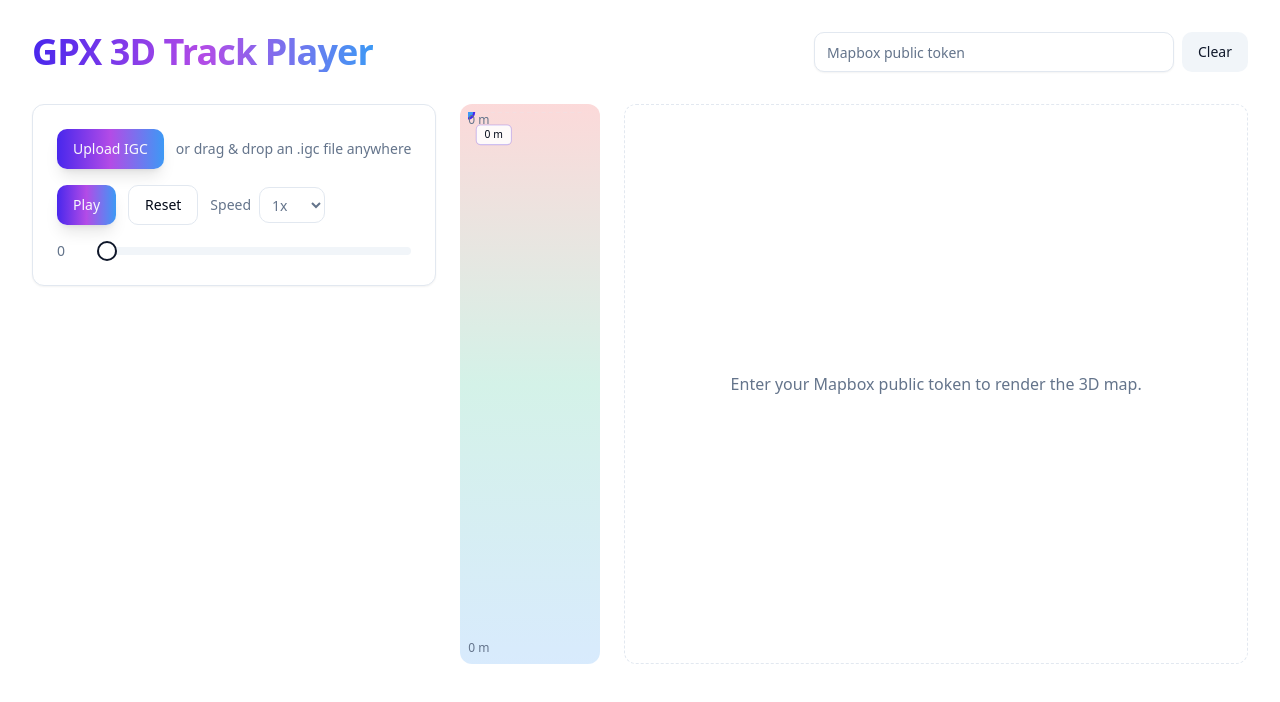
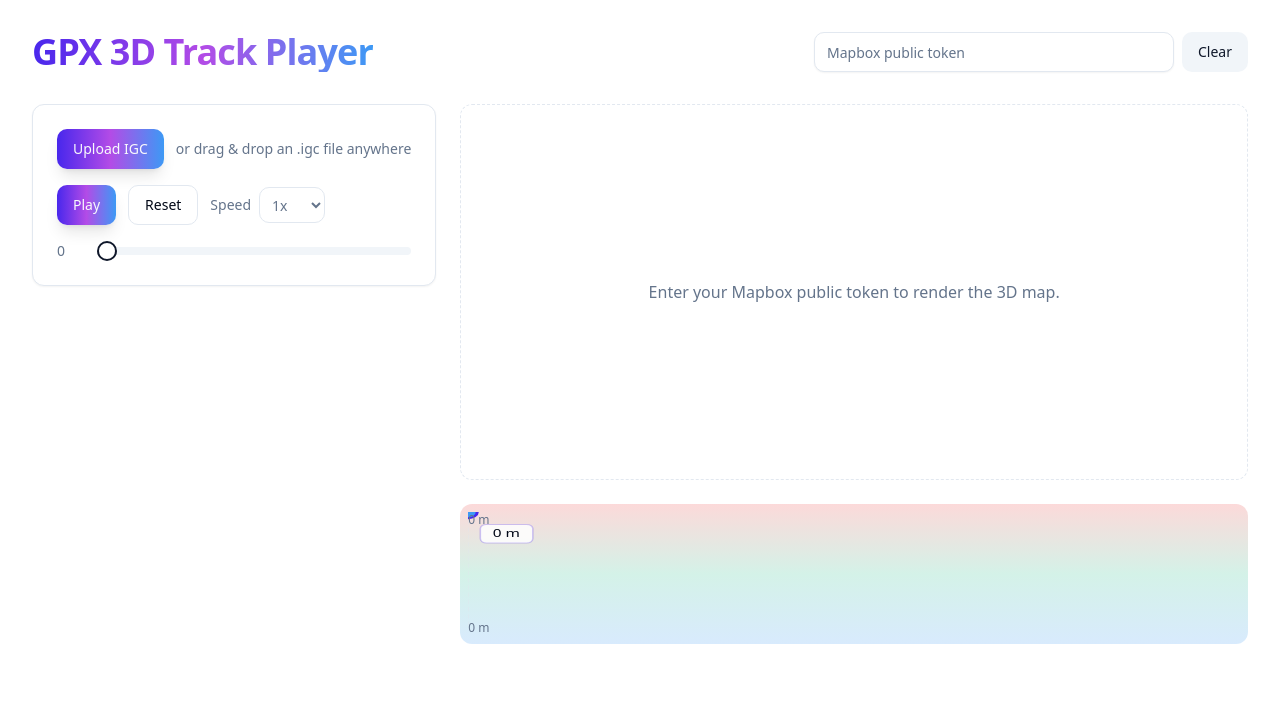
Before and after one commit to wassx/track-rise-replay, a React (Vite) app: page / in a window 1280 px wide. Shown: the top 702 px of the page. Built offline with nearby package versions, Linux system fonts and the light colour scheme.

Commit message:
Refactor elevation panel layout
Change the elevation panel to a horizontal diagram displayed below the map.

```diff
--- a/src/components/ElevationPanel.tsx
+++ b/src/components/ElevationPanel.tsx
@@ -12,37 +12,37 @@ const ElevationPanel: React.FC<Props> = ({ points, currentIndex, onScrub }) => {
   const [dragging, setDragging] = useState(false);
 
   const { pathD, marker, minEle, maxEle, curEle } = useMemo(() => {
-    const w = 120;
-    const h = 500; // base virtual height, will scale via CSS
+    const w = 500;
+    const h = 120; // base virtual size for horizontal chart
     if (!points.length) return { pathD: "", marker: { x: 0, y: 0 }, minEle: 0, maxEle: 0, curEle: 0 };
     const minEle = Math.min(...points.map((p) => p.ele));
     const maxEle = Math.max(...points.map((p) => p.ele));
-    const xForEle = (ele: number) => {
-      if (maxEle === minEle) return w / 2;
-      const t = (ele - minEle) / (maxEle - minEle);
+    const xForIdx = (i: number) => {
+      const t = i / Math.max(1, points.length - 1);
       return 16 + t * (w - 32);
     };
-    const yForIdx = (i: number) => {
-      const t = i / Math.max(1, points.length - 1);
+    const yForEle = (ele: number) => {
+      if (maxEle === minEle) return h / 2;
+      const t = (ele - minEle) / (maxEle - minEle);
       return h - 16 - t * (h - 32);
     };
     let d = "";
     points.forEach((p, i) => {
-      const x = xForEle(p.ele);
-      const y = yForIdx(i);
+      const x = xForIdx(i);
+      const y = yForEle(p.ele);
       d += i === 0 ? `M ${x},${y}` : ` L ${x},${y}`;
     });
     const ci = Math.max(0, Math.min(points.length - 1, currentIndex));
-    const marker = { x: xForEle(points[ci].ele), y: yForIdx(ci) };
+    const marker = { x: xForIdx(ci), y: yForEle(points[ci].ele) };
     const curEle = points[ci].ele;
     return { pathD: d, marker, minEle, maxEle, curEle };
   }, [points, currentIndex]);
 
-  const handleScrub = (clientY: number) => {
+  const handleScrub = (clientX: number) => {
     if (!containerRef.current || !points.length) return;
     const rect = containerRef.current.getBoundingClientRect();
-    const y = clientY - rect.top;
-    const t = 1 - Math.max(0, Math.min(1, y / rect.height));
+    const x = clientX - rect.left;
+    const t = Math.max(0, Math.min(1, x / rect.width));
     const idx = Math.round(t * (points.length - 1));
     onScrub?.(idx);
   };
@@ -50,19 +50,19 @@ const ElevationPanel: React.FC<Props> = ({ points, currentIndex, onScrub }) => {
   return (
     <div
       ref={containerRef}
-      className="relative h-full w-[140px] select-none"
+      className="relative w-full h-[140px] select-none"
       onMouseDown={(e) => {
         setDragging(true);
-        handleScrub(e.clientY);
+        handleScrub(e.clientX);
       }}
-      onMouseMove={(e) => dragging && handleScrub(e.clientY)}
+      onMouseMove={(e) => dragging && handleScrub(e.clientX)}
       onMouseUp={() => setDragging(false)}
       onMouseLeave={() => setDragging(false)}
       role="img"
       aria-label={`Elevation panel from ${Math.round(minEle)}m to ${Math.round(maxEle)}m, current ${Math.round(curEle)}m`}
     >
       <div className="absolute inset-0 rounded-lg bg-gradient-to-t from-[hsl(var(--elev-low))] via-[hsl(var(--elev-mid))] to-[hsl(var(--elev-high))] opacity-20" />
-      <svg viewBox="0 0 120 500" preserveAspectRatio="none" className="absolute inset-2 h-[calc(100%-1rem)] w-[calc(100%-1rem)]">
+      <svg viewBox="0 0 500 120" preserveAspectRatio="none" className="absolute inset-2 h-[calc(100%-1rem)] w-[calc(100%-1rem)]">
         <defs>
           <linearGradient id="profileGradient" x1="0%" y1="100%" x2="0%" y2="0%">
             <stop offset="0%" stopColor="hsl(var(--elev-low))" />
@@ -71,12 +71,12 @@ const ElevationPanel: React.FC<Props> = ({ points, currentIndex, onScrub }) => {
           </linearGradient>
         </defs>
         {/* Timeline guide at current point-in-time */}
-        <line x1={8} x2={112} y1={marker.y} y2={marker.y} stroke="hsl(var(--border))" strokeOpacity={0.5} strokeWidth={1} strokeDasharray="4 3" />
+        <line x1={marker.x} x2={marker.x} y1={8} y2={112} stroke="hsl(var(--border))" strokeOpacity={0.5} strokeWidth={1} strokeDasharray="4 3" />
         <path d={pathD} stroke="url(#profileGradient)" strokeWidth={3} fill="none" />
         {/* Marker */}
         <circle cx={marker.x} cy={marker.y} r={6} fill="hsl(var(--brand-glow))" stroke="hsl(var(--brand))" strokeWidth={2} />
         {/* Current height label */}
-        <g transform={`translate(${Math.min(92, marker.x + 8)}, ${Math.max(12, marker.y - 12)})`}>
+        <g transform={`translate(${Math.min(472, marker.x + 8)}, ${Math.max(12, marker.y - 12)})`}>
           <rect width={28 + String(Math.round(curEle)).length * 6} height={18} rx={4} fill="hsl(var(--background))" fillOpacity={0.85} stroke="hsl(var(--brand))" strokeOpacity={0.25} />
           <text x={8} y={12} fontSize={10} fill="hsl(var(--foreground))">{`${Math.round(curEle)} m`}</text>
         </g>
--- a/src/pages/Index.tsx
+++ b/src/pages/Index.tsx
@@ -139,14 +139,7 @@ const Index: React.FC = () => {
             </Card>
           </aside>
 
-          <div className="grid grid-rows-[1fr] lg:grid-cols-[140px_1fr] gap-6 min-h-[70vh]">
-            <div className="h-[60vh] lg:h-auto">
-              <ElevationPanel
-                points={points}
-                currentIndex={currentIndex}
-                onScrub={(i) => { setCurrentIndex(i); setPlaying(false); }}
-              />
-            </div>
+          <div className="grid grid-rows-[1fr_auto] gap-6 min-h-[70vh]">
             <div className="h-[60vh] lg:h-auto">
               {!token ? (
                 <div className="h-full w-full rounded-lg border border-dashed border-input flex items-center justify-center text-center text-muted-foreground">
@@ -162,6 +155,13 @@ const Index: React.FC = () => {
                 />
               )}
             </div>
+            <div className="h-[160px]">
+              <ElevationPanel
+                points={points}
+                currentIndex={currentIndex}
+                onScrub={(i) => { setCurrentIndex(i); setPlaying(false); }}
+              />
+            </div>
           </div>
         </section>
       </main>
```
